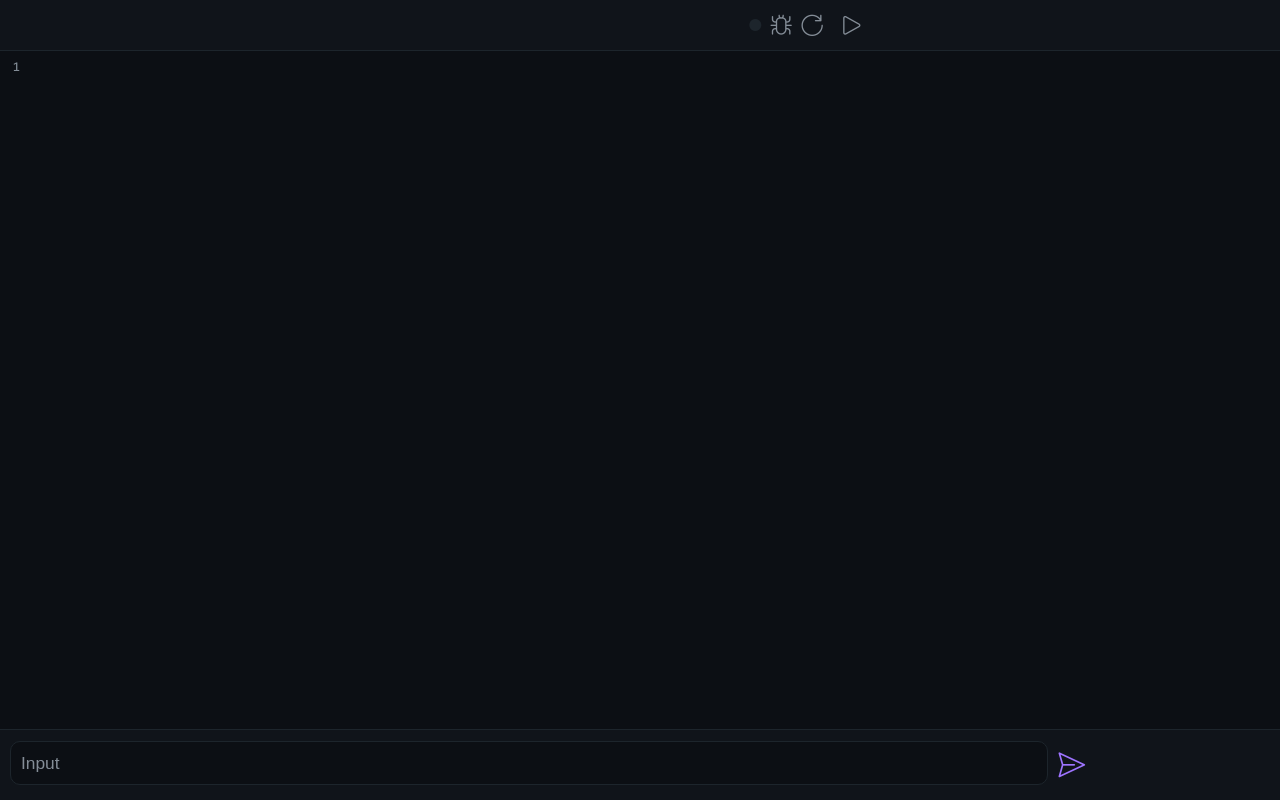
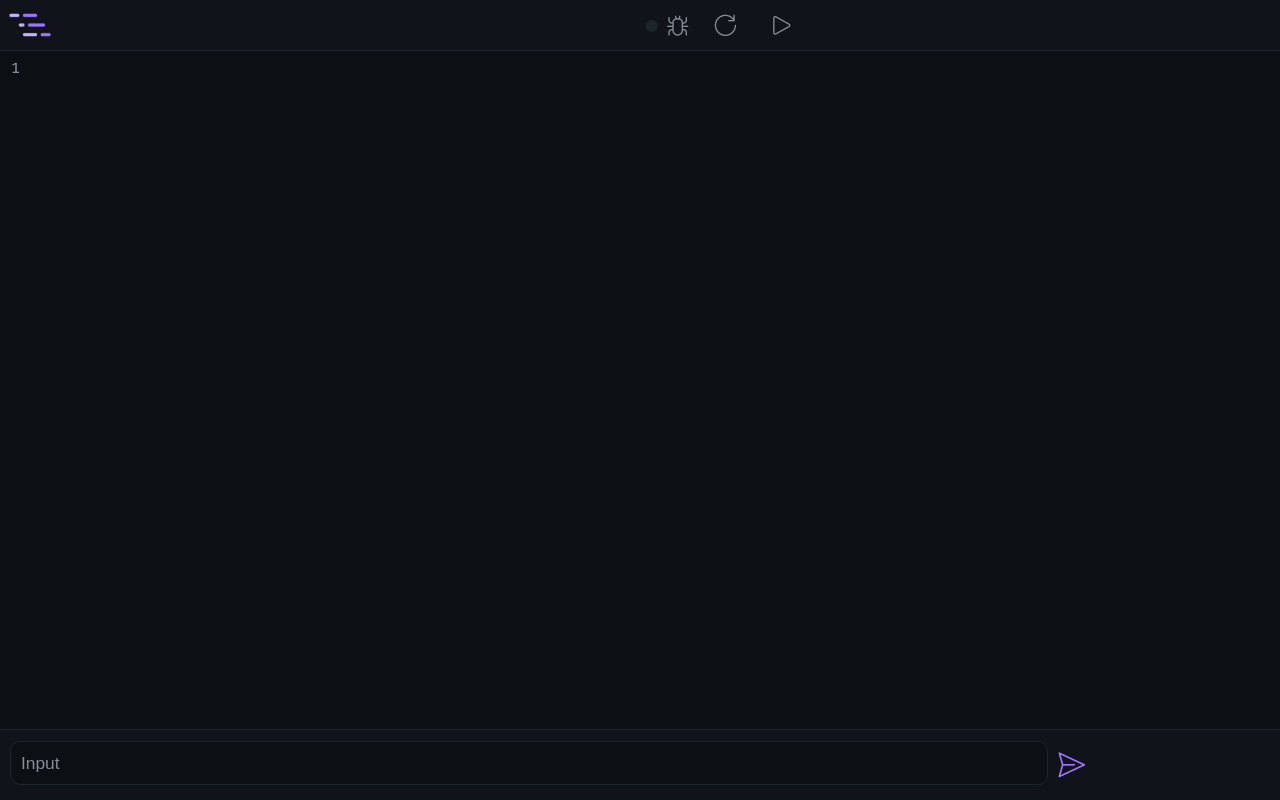
Before and after one commit to MatthewZenn/Zen, a website: page Zen/src/index.html in a window 1280 px wide. Drawn offline with Linux system fonts and the light colour scheme.

Commit message:
Added Logo

```diff
--- a/Zen/src/index.html
+++ b/Zen/src/index.html
@@ -8,6 +8,7 @@
   </head>
   <body>
     <header>
+      <img src="assets/logo.png" id="logo">
       <button id="dbg"><span id="status">&#xF83F;</span>&#xEBE8;</button>
       <button id="refresh" unselectable>&#xE72C;</button>
       <button id="run" unselectable>&#xE768;</button>
@@ -17,7 +18,7 @@
       <div id="numbers">
         <span></span>
       </div>
-      <div id="editor" spellcheck="false" readonly placeholder="//Code"></div>
+      <div id="editor" spellcheck="false" readonly></div>
     </div>
     <div class="command">
       <input type="text" id="input" placeholder="Input" autocapitalize="off" spellcheck="false" autocomplete="off">
--- a/Zen/src/main.js
+++ b/Zen/src/main.js
@@ -27,6 +27,10 @@ document.getElementById('send').addEventListener('click', () => {
   else {
     return
   }
+});
+
+document.getElementById('logo').addEventListener('click', () => {
+  window.location.reload();
 });
 
 document.getElementById('refresh').addEventListener('click', () => {
--- a/Zen/src/styles.css
+++ b/Zen/src/styles.css
@@ -62,11 +62,18 @@ header {
   width: 100%;
   border-bottom: 1px solid var(--outline);
   background-color: var(--secondary);
+  display: inline-flex;
+}
+
+#logo {
+  width: 50px;
+  position: relative;
+  left: 5px;
 }
 
 #run {
   position: relative;
-  left: 56%;
+  left: 48%;
   top: 10px;
   font-family: SegoeIcons;
   background-color: transparent;
@@ -79,8 +86,8 @@ header {
 
 #dbg {
   position: relative;
-  left: 57%;
-  top: 10px;
+  left: 45%;
+  top: 15px;
   font-family: SegoeIcons;
   background-color: transparent;
   width: 70px;
@@ -93,7 +100,7 @@ header {
 
 #refresh {
   position: relative;
-  left: 56%;
+  left: 46%;
   top: 10px;
   font-family: SegoeIcons;
   background-color: transparent;
@@ -152,7 +159,7 @@ header {
   width: 100%;
   background-color: var(--background);
   color: var(--text);
-  font-size: 10pt;
+  font-size: 12pt;
   outline: none;
   border: none;
   resize: none;
@@ -168,7 +175,7 @@ header {
   width: 20px;
   left: 0px;
   top: 50px;
-  font-size: 10pt;
+  font-size: 12pt;
   padding-top: 10px;
   text-align: right;
   font-family: Consolas, 'Courier New', Courier, monospace;
```
Also changed, not shown: README.md, Zen/src/assets/logo.png (added).
